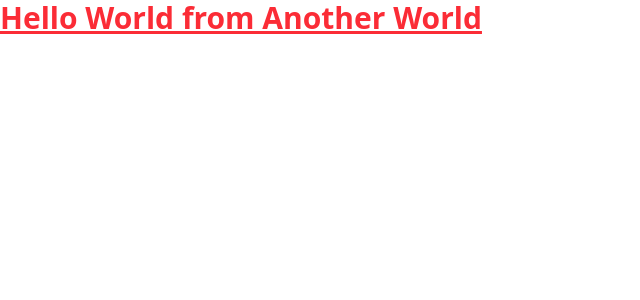
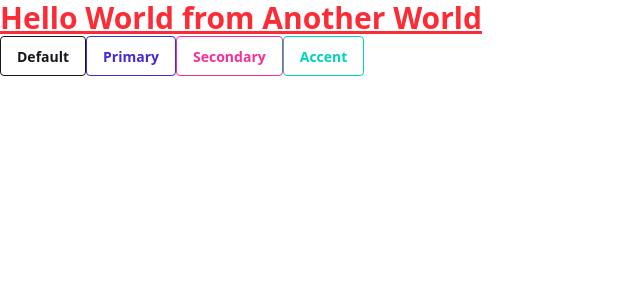
Before and after one commit to jaydhurve09/Realtime-Chat-App, a React (Vite) app in the folder frontend/: page / in a window 1280 px wide. Shown: the top 300 px of the page, without its empty margins (0-640 px from the left). Built offline with nearby package versions, Linux system fonts and the light colour scheme.

Commit message:
daisyui plugin installed

```diff
--- a/frontend/package.json
+++ b/frontend/package.json
@@ -19,19 +19,20 @@
     "react": "^18.3.1",
     "react-dom": "^18.3.1",
     "react-hot-toast": "^2.5.1",
-    "react-router-dom": "^7.1.3",
-    "tailwindcss": "^4.0.0"
+    "react-router-dom": "^7.1.3"
   },
   "devDependencies": {
     "@eslint/js": "^9.17.0",
     "@types/react": "^18.3.18",
     "@types/react-dom": "^18.3.5",
     "@vitejs/plugin-react": "^4.3.4",
+    "daisyui": "^5.0.0-beta.3",
     "eslint": "^9.17.0",
     "eslint-plugin-react": "^7.37.2",
     "eslint-plugin-react-hooks": "^5.0.0",
     "eslint-plugin-react-refresh": "^0.4.16",
     "globals": "^15.14.0",
+    "tailwindcss": "^4.0.0",
     "vite": "^6.0.5"
   }
 }
--- a/frontend/src/App.jsx
+++ b/frontend/src/App.jsx
@@ -4,6 +4,10 @@ const App = () => {
   return (
     <div>
       <h2 className='text-3xl text-red-500 font-bold underline'>Hello World from Another World</h2>
+      <button className="btn btn-outline">Default</button>
+      <button className="btn btn-outline btn-primary">Primary</button>
+      <button className="btn btn-outline btn-secondary">Secondary</button>
+      <button className="btn btn-outline btn-accent">Accent</button>
     </div>
   )
 }
--- a/frontend/src/index.css
+++ b/frontend/src/index.css
@@ -1 +1,2 @@
 @import "tailwindcss";
+@plugin "daisyui";
```
Also changed, not shown: 1 other file (tests, documents, lock files or other folders).
